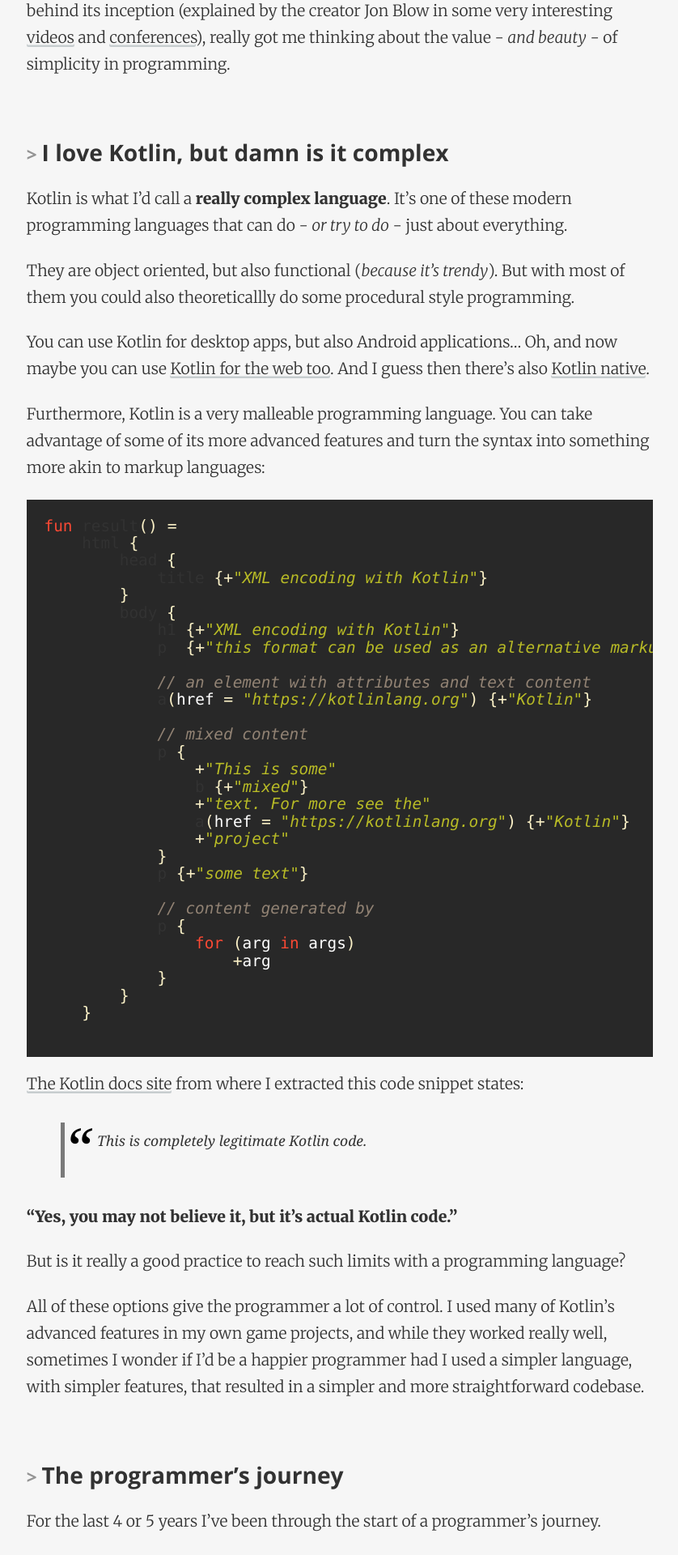
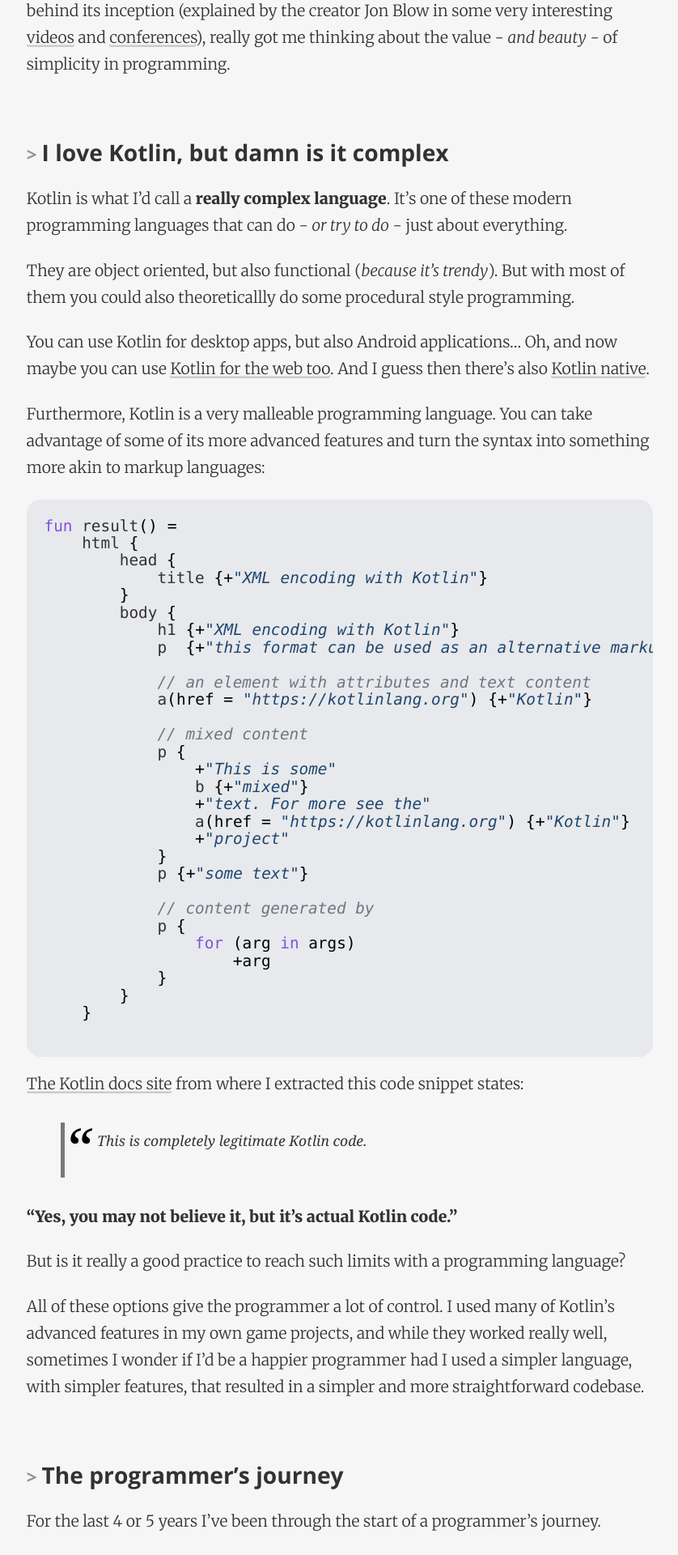
Before and after one commit to dcostap/personal-blog, a Jekyll site: the page built from _posts/2021-07-16-beauty-of-simple-code.md, in a window 1280 px wide. Shown: the part 496-2416 px from the top of the page at 81% size, without its empty margins (220-1058 px from the left). Built offline with Jekyll 4.4.1, drawn with Linux system fonts in a browser that asks for light colours; nearby versions of some CDN libraries.

Commit message:
Fix code syntax highlighting on light mode

```diff
--- a/_sass/_code.scss
+++ b/_sass/_code.scss
@@ -9,7 +9,7 @@
 }
 
 code {
-  color: #ffffff;
+  color: var(--code-normal-text);
 }
 
 pre {
--- a/_sass/_variables.scss
+++ b/_sass/_variables.scss
@@ -57,6 +57,13 @@
 --link-effect-color2: rgba(182, 233, 248, 20%);
 --link-effect-color3: #444;
 --link-effect-color4: rgba(193, 217, 231, 0.3);
+
+--code-bg: var(--dark-gray);
+--code-functions: #5ab5f1;
+--code-comments: #928374;
+--code-text: #85be4e;
+--code-symbols: #fbe9c7;
+--code-normal-text: var(--lighter-gray);
 }
 
 // TODO implement light mode switch
@@ -88,7 +95,13 @@
     --link-effect-color2: rgba(127, 161, 168, 0.2);
     --link-effect-color3: rgb(43, 43, 43);
     --link-effect-color4: rgb(199, 205, 207);
-    // $font-family: "Arial", "Merriweather", "Lora", "Montserrat", "Lato", "PT Serif", Georgia, "Times New Roman", sans !global;
+
+--code-bg: #e7e9ec;
+--code-functions: #8250df;
+--code-comments: #6e7781;
+--code-text: #20466e;
+--code-symbols: rgb(0, 0, 0);
+--code-normal-text: var(--lighter-gray);
 }
 
 // Links
--- a/css/code_snippet_syntax.css
+++ b/css/code_snippet_syntax.css
@@ -1,44 +1,45 @@
 .highlight table td { padding: 5px; }
 .highlight table pre { margin: 0; }
 .highlight, .highlight .w {
-  color: #fbf1c7;
-  background-color: #282828;
+  color: var(--code-symbols);
+  background-color: var(--code-bg);
+  border-radius: 1rem;
 }
 .highlight .err {
-  color: #fb4934;
-  background-color: #282828;
+  color: var(--code-functions);
+  background-color: var(--code-bg);
   font-weight: bold;
 }
 .highlight .c, .highlight .ch, .highlight .cd, .highlight .cm, .highlight .cpf, .highlight .c1, .highlight .cs {
-  color: #928374;
+  color: var(--code-comments);
   font-style: italic;
 }
 .highlight .cp {
   color: #8ec07c;
 }
 .highlight .nt {
-  color: #fb4934;
+  color: var(--code-functions);
 }
 .highlight .o, .highlight .ow {
-  color: #fbf1c7;
+  color: var(--code-symbols);
 }
 .highlight .p, .highlight .pi {
-  color: #fbf1c7;
+  color: var(--code-symbols);
 }
 .highlight .gi {
-  color: #b8bb26;
-  background-color: #282828;
+  color: var(--code-text);
+  background-color: var(--code-bg);
 }
 .highlight .gd {
-  color: #fb4934;
-  background-color: #282828;
+  color: var(--code-functions);
+  background-color: var(--code-bg);
 }
 .highlight .gh {
-  color: #b8bb26;
+  color: var(--code-text);
   font-weight: bold;
 }
 .highlight .k, .highlight .kn, .highlight .kp, .highlight .kr, .highlight .kv {
-  color: #fb4934;
+  color: var(--code-functions);
 }
 .highlight .kc {
   color: #d3869b;
@@ -50,19 +51,19 @@
   color: #fe8019;
 }
 .highlight .s, .highlight .sb, .highlight .sc, .highlight .dl, .highlight .sd, .highlight .s2, .highlight .sh, .highlight .sx, .highlight .s1 {
-  color: #b8bb26;
+  color: var(--code-text);
   font-style: italic;
 }
 .highlight .si {
-  color: #b8bb26;
+  color: var(--code-text);
   font-style: italic;
 }
 .highlight .sr {
-  color: #b8bb26;
+  color: var(--code-text);
   font-style: italic;
 }
 .highlight .sa {
-  color: #fb4934;
+  color: var(--code-functions);
 }
 .highlight .se {
   color: #fe8019;
@@ -77,7 +78,7 @@
   color: #d3869b;
 }
 .highlight .na {
-  color: #b8bb26;
+  color: var(--code-text);
 }
 .highlight .m, .highlight .mb, .highlight .mf, .highlight .mh, .highlight .mi, .highlight .il, .highlight .mo, .highlight .mx {
   color: #d3869b;
```
